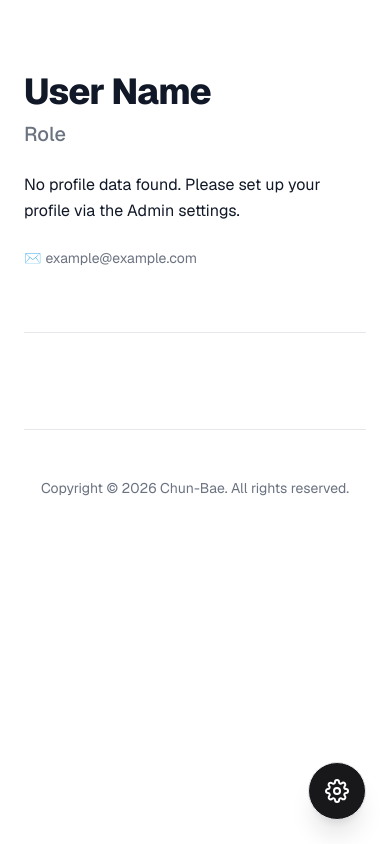
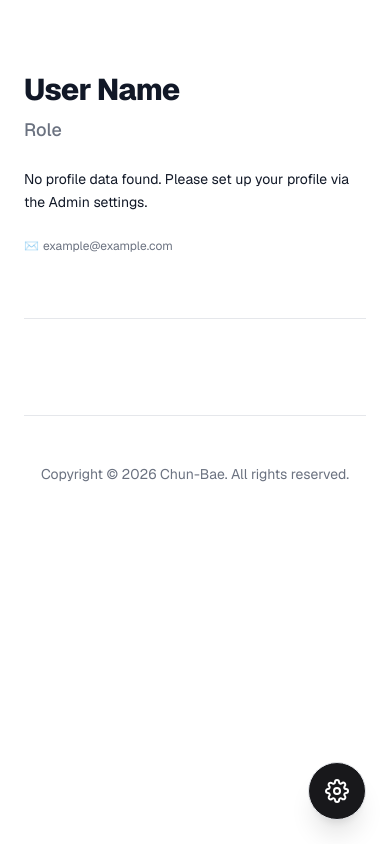
Before and after one commit to Chun-Bae/profile, a Next.js app: page / in a window 390 px wide. Built offline with nearby package versions, Linux system fonts and the light colour scheme.

Commit message:
style: reduce overall font sizes in intro section

```diff
--- a/components/ProfileSections.tsx
+++ b/components/ProfileSections.tsx
@@ -22,19 +22,19 @@ export function IntroSection({ intro }: { intro: ProfileData["intro"] }) {
       )}
 
       <div className="space-y-2 mt-2">
-        <h1 className="text-4xl sm:text-5xl font-extrabold tracking-tight text-[var(--foreground)]">
+        <h1 className="text-3xl sm:text-4xl font-extrabold tracking-tight text-[var(--foreground)]">
           {intro.name}
         </h1>
-        <h2 className="text-xl sm:text-2xl font-medium text-[var(--text-muted)]">
+        <h2 className="text-lg sm:text-xl font-medium text-[var(--text-muted)]">
           {intro.role}
         </h2>
       </div>
 
-      <p className="text-base sm:text-lg leading-relaxed text-[var(--foreground)]">
+      <p className="text-sm sm:text-base leading-relaxed text-[var(--foreground)]">
         {intro.summary}
       </p>
 
-      <div className="flex flex-wrap gap-x-6 gap-y-2 text-sm text-[var(--text-muted)] mt-6">
+      <div className="flex flex-wrap gap-x-6 gap-y-2 text-xs sm:text-sm text-[var(--text-muted)] mt-6">
         {intro.location && (
           <span className="flex items-center gap-1">
             <span aria-hidden="true">📍</span> {intro.location}
@@ -74,7 +74,7 @@ export function IntroSection({ intro }: { intro: ProfileData["intro"] }) {
       {/* Motto */}
       {intro.motto && (
         <div className="pt-8 mb-4">
-          <blockquote className="border-l-4 border-[var(--accent)] pl-4 italic text-lg text-[var(--text-muted)] bg-zinc-50 dark:bg-zinc-900/50 py-3 pr-4 rounded-r-md">
+          <blockquote className="border-l-4 border-[var(--accent)] pl-4 italic text-base text-[var(--text-muted)] bg-zinc-50 dark:bg-zinc-900/50 py-3 pr-4 rounded-r-md">
             "{intro.motto}"
           </blockquote>
         </div>
```
